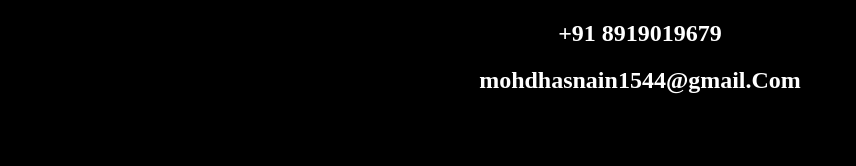
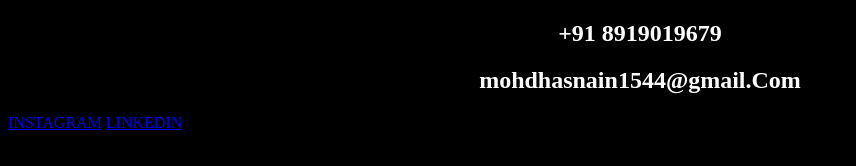
Before and after one commit to MhasnainGIT/html--PORTFOLIO, a plain HTML site: page contact&about.html/contactme.html in a window 1280 px wide. Shown: the whole page, without its empty margins (0-856 px from the left). Drawn offline with Linux system fonts and the light colour scheme.

Commit message:
Update contactme.html

```diff
--- a/contact&about.html/contactme.html
+++ b/contact&about.html/contactme.html
@@ -16,6 +16,8 @@
 >
     <h2 style="color: white;">+91 8919019679</h2>
     <h2 style="color: white;">mohdhasnain1544@gmail.Com</h2>
+    <A href="https://www.instagram.com/mohd_hasnain____?utm_source=ig_web_button_share_sheet&igsh=ZDNlZDc0MzIxNw==" >INSTAGRAM</A>
+    <A href="www.linkedin.com/in/mohdhasnain-cs" style="text-align": center;>LINKEDIN</A>
 
 </body>
 </html>
```
